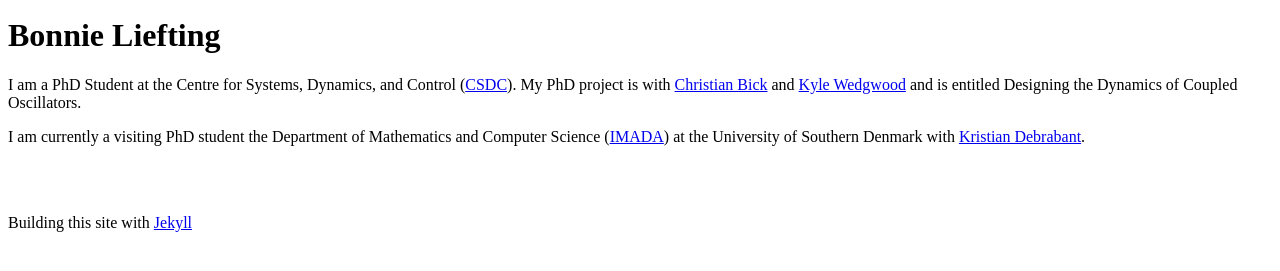
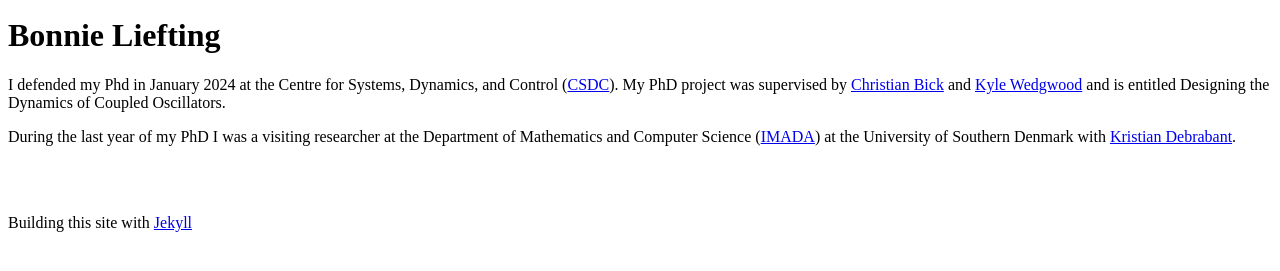
Before and after one commit to bonnie522/bonnie522, a Jekyll site: the page built from index.md, in a window 1280 px wide, cut to the strip 112-383 px from the top of the page. Built offline with Jekyll 4.4.1, drawn with Linux system fonts in a browser that asks for light colours.

Commit message:
Update index.md

```diff
--- a/index.md
+++ b/index.md
@@ -4,9 +4,9 @@ title: About
 ---
 # Bonnie Liefting
 
-I am a PhD Student at the Centre for Systems, Dynamics, and Control ([CSDC](https://mathematics.exeter.ac.uk/research/csdc/)). My PhD project is with [Christian Bick](https://www.math.vu.nl/~bick/) and [Kyle Wedgwood](https://empslocal.ex.ac.uk/people/staff/kcaw201/index.html) and is entitled Designing the Dynamics of Coupled Oscillators.
+I defended my Phd in January 2024 at the Centre for Systems, Dynamics, and Control ([CSDC](https://mathematics.exeter.ac.uk/research/csdc/)). My PhD project was supervised by [Christian Bick](https://www.math.vu.nl/~bick/) and [Kyle Wedgwood](https://empslocal.ex.ac.uk/people/staff/kcaw201/index.html) and is entitled Designing the Dynamics of Coupled Oscillators.
 
-I am currently a visiting PhD student the Department of Mathematics and Computer Science ([IMADA](https://imada.sdu.dk/)) at the University of Southern Denmark with [Kristian Debrabant](https://imada.sdu.dk/u/debrabant/index_en.php).
+During the last year of my PhD I was a visiting researcher at the Department of Mathematics and Computer Science ([IMADA](https://imada.sdu.dk/)) at the University of Southern Denmark with [Kristian Debrabant](https://imada.sdu.dk/u/debrabant/index_en.php).
 
 <br/><br/>
 
```
